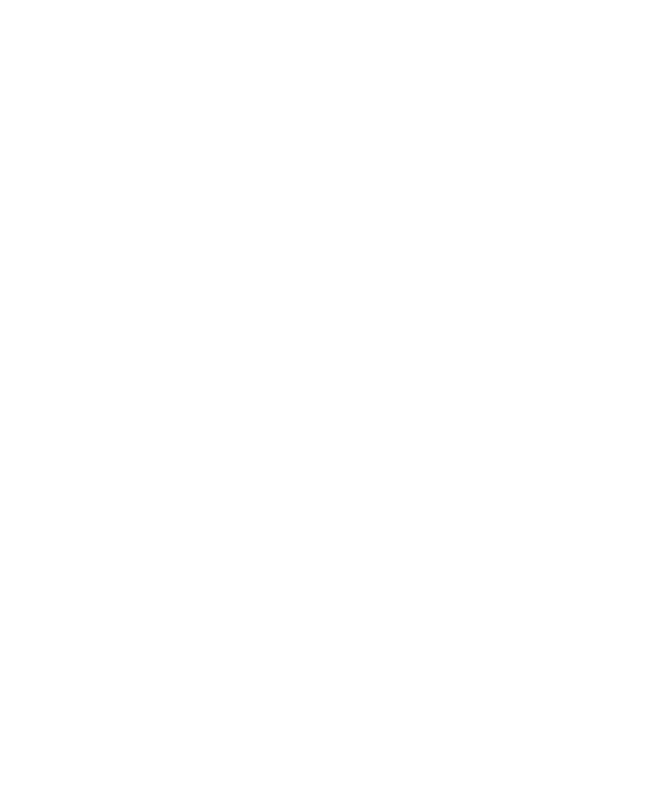
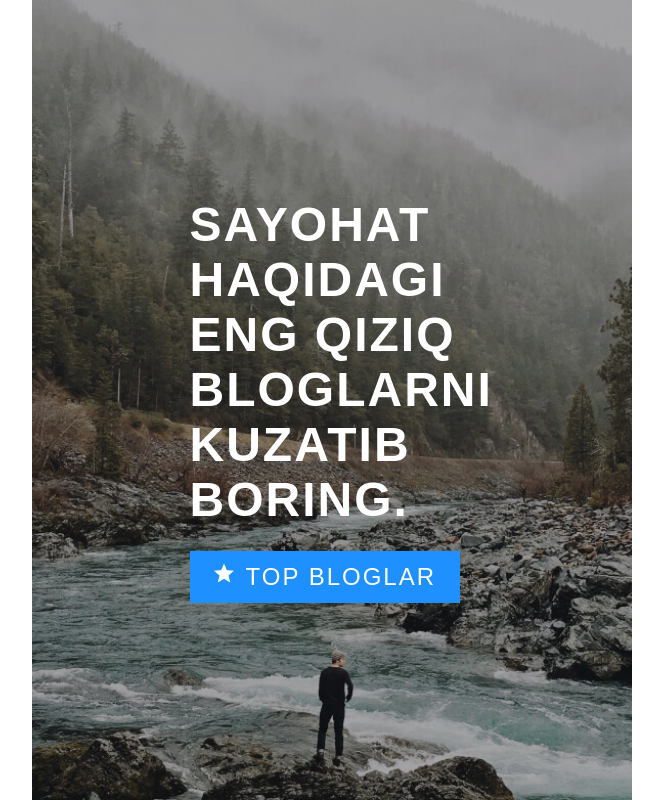
Before and after one commit to softwareengineerfs/article-exercise, a plain HTML site: page index.html in a window 1280 px wide. Shown: the whole page, without its empty margins (8-671 px from the left). Drawn offline with Linux system fonts and the light colour scheme; files that its build step writes are made by us from their sources.

Commit message:
add hero part

```diff
--- a/index.html
+++ b/index.html
@@ -1,16 +1,33 @@
 <!DOCTYPE html>
-<html lang="en">
+<html lang="uz">
 <head>
   <meta charset="UTF-8">
   <meta name="viewport" content="width=device-width, initial-scale=1.0">
-  <title>Project</title>
+  <title>Sayohat</title>
 
-  <link rel="stylesheet" href="normalize.css">
-  <link rel="stylesheet" href="style.css">
+  <link rel="stylesheet" href="style/normalize.css">
+  <link rel="stylesheet" href="style/style.css">
 </head>
 <body>
+  <main class="main-content">
+    <!--<h1>That is a website which is about travelling</h1>-->
+    <div class="global-wrapper">
 
+         <!-- HERO-->
+       <div class="hero">
+        <div class="hero-content">
+          <h1 class="hero-heading">Sayohat haqidagi eng qiziq bloglarni kuzatib boring.</h1>
 
+            <a class="hero-link" href="#">
+             <span class="hero-link-inner">
+              <span class="hero-link-text">Top bloglar</span>
+            </span>
+            </a>
+        </div>
+       </div>
+
+    </div>
+  </main>
  <script src="js/main.js" > </script>
 </body>
 </html>
--- a/style/style.css
+++ b/style/style.css
@@ -41,4 +41,79 @@ padding-right: 50px;
 
 .main-content {
   flex-grow: 1;
+  display: flex;
+  flex-direction: column;
 }
+
+/* GLOBAL WRAPPER */
+.global-wrapper {
+  display: flex;
+  flex-grow: 1;
+ width: 100%;
+ max-width: 1200px;
+ margin-left: auto;
+ margin-right: auto;
+}
+
+/* HERO*/
+.hero {
+  display: flex;
+  justify-content: center;
+  align-items: center;
+  width: 100%;
+  max-width: 600px;
+  background-image: url("../img/left-bg.jpg");
+  background-repeat: no-repeat;
+  background-size: cover;
+  background-position: center bottom;
+}
+
+.hero-content {
+  max-width: 285px;
+  text-transform: uppercase;
+  font-size: 24px;
+  line-height: normal;
+  letter-spacing: 2px;
+  color: #fff;
+}
+.hero-heading {
+  margin-top: 0%;
+  margin-bottom: 24px;
+}
+.hero-link {
+  display: inline-block;
+  background-color: #1e90ff;
+  color: #fff;
+  text-decoration: none;
+  letter-spacing: 2px;
+}
+.hero-link-inner {
+  display: flex;
+  padding: 12px 24px;
+}
+.hero-link-inner::before {
+  width: 20px;
+  height: 20px;
+  margin-right: 12px;
+  background-image: url("../img/Vectoricon-star.png");
+  background-repeat: no-repeat;
+  background-size: contain;
+  background-position: center center;
+  content: "";
+}
+.hero-link-text {
+}
+
+
+/* retina bg*/
+@media
+only screen and (-webkit-min-device-pixel-ratio: 2),
+only screen and (   min--moz-device-pixel-ratio: 2),
+only screen and (     -o-min-device-pixel-ratio: 2/1),
+only screen and (        min-device-pixel-ratio: 2),
+only screen and (                min-resolution: 192dpi),
+only screen and (                min-resolution: 2dppx) {
+ .hero {
+  background-image: url("../img/left-bg@2x.png");
+ }
+}
```
Also changed, not shown: img/Vectoricon-star.png (added), img/left-bg.jpg (added), img/left-bg@2x.png (added).
